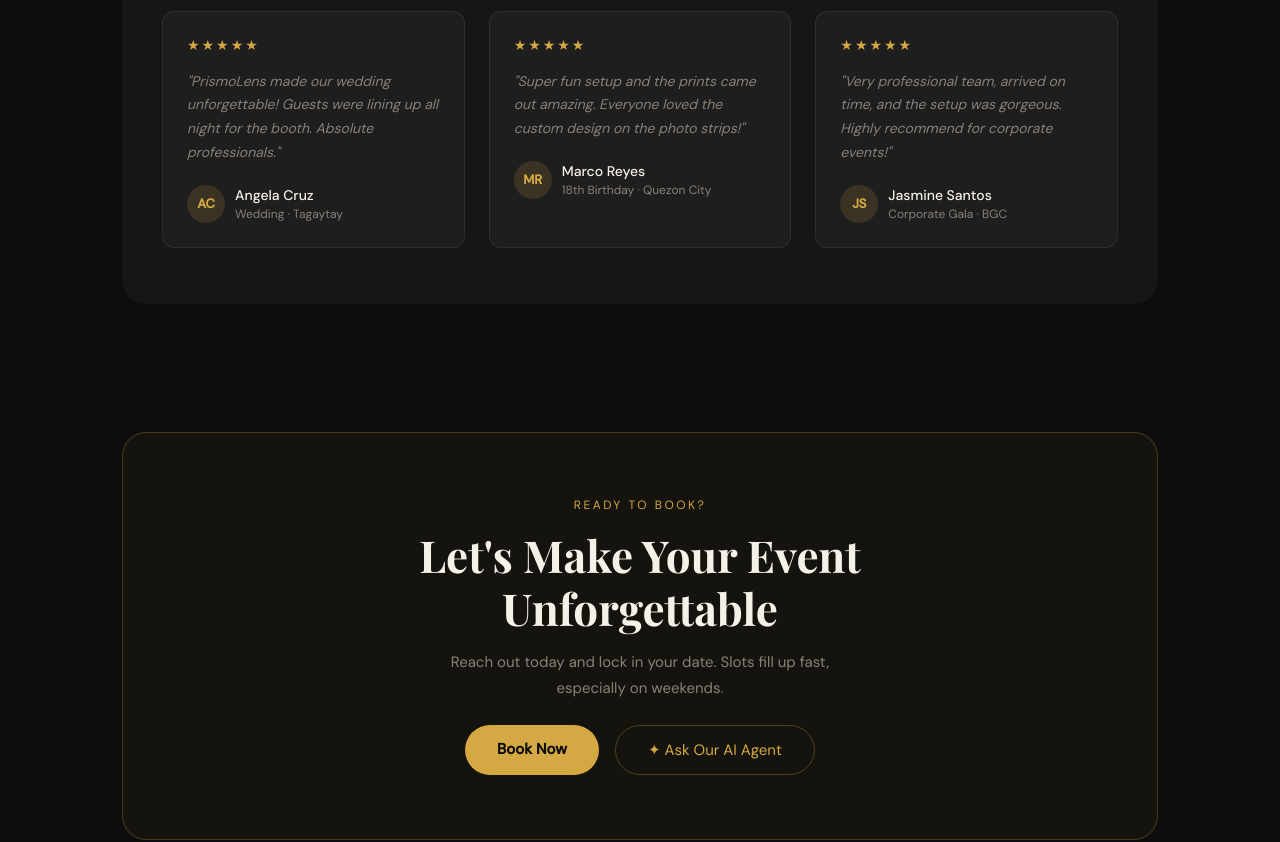
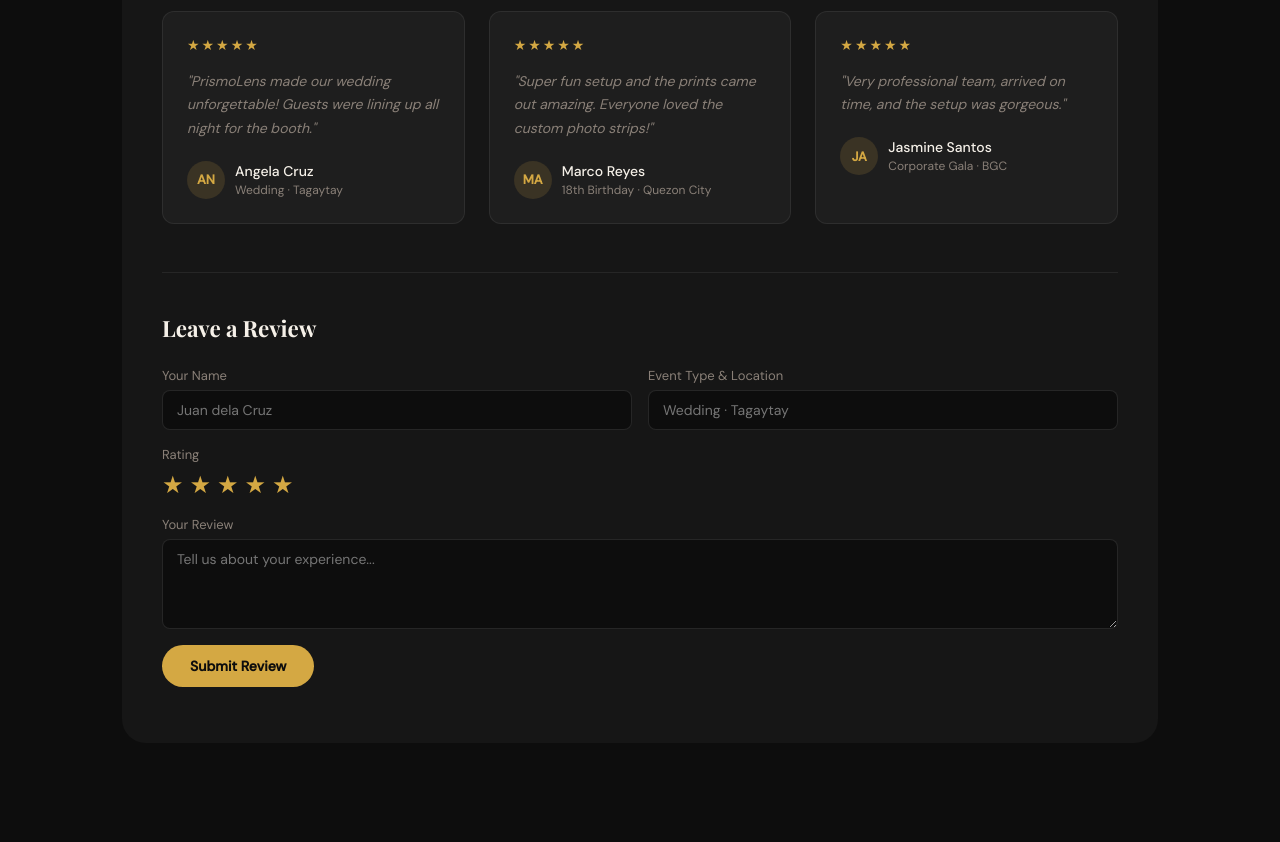
Before and after one commit to nyerrr/prismolens, a Next.js app: page / in a window 1280 px wide. Shown: the part 1620-2462 px from the top of the page. Built offline with nearby package versions, Linux system fonts and the light colour scheme; no server answers; the database is empty; a web font is replaced by a local one.

Commit message:
faet: added database - testimonials

```diff
--- a/components/home/Features.module.css
+++ b/components/home/Features.module.css
@@ -1,13 +1,83 @@
-.section { max-width: 1100px; margin: 0 auto; padding: 5rem 2rem; }
-.header { text-align: center; margin-bottom: 3rem; display: flex; flex-direction: column; align-items: center; gap: 0.75rem; }
-.label { font-size: 12px; letter-spacing: 2.5px; text-transform: uppercase; color: var(--gold); }
-.title { font-family: var(--font-display); font-size: clamp(2rem,4vw,3rem); font-weight: 700; }
-.grid { display: grid; grid-template-columns: repeat(auto-fit, minmax(220px, 1fr)); gap: 1.5rem; }
+/* Section Layout */
+.section {
+  max-width: 1100px;
+  margin: 0 auto;
+  padding: 5rem 2rem;
+}
+
+/* Header */
+.header {
+  text-align: center;
+
+  display: flex;
+  flex-direction: column;
+  align-items: center;
+  gap: 0.75rem;
+
+  margin-bottom: 3rem;
+}
+
+.label {
+  font-size: 12px;
+  letter-spacing: 2.5px;
+  text-transform: uppercase;
+  color: var(--gold);
+}
+
+.title {
+  font-family: var(--font-display);
+  font-size: clamp(2rem, 4vw, 3rem);
+  font-weight: 700;
+}
+
+/* Grid */
+.grid {
+  display: grid;
+  grid-template-columns: repeat(auto-fit, minmax(220px, 1fr));
+  gap: 1.5rem;
+}
+
+/* Cards */
 .card {
-  text-align: center; padding: 2.5rem 1.5rem; border-radius: var(--radius);
-  border: 0.5px solid transparent; transition: border-color 0.2s, background 0.2s;
+  text-align: center;
+
+  padding: 2.5rem 1.5rem;
+  border-radius: var(--radius);
+
+  border: 0.5px solid transparent;
+
+  transition:
+    border-color 0.2s,
+    background 0.2s;
 }
-.card:hover { border-color: rgba(212,168,67,0.2); background: rgba(212,168,67,0.03); }
-.icon { font-size: 2.5rem; margin-bottom: 1.25rem; display: block; }
-.cardTitle { font-family: var(--font-display); font-size: 1.2rem; font-weight: 700; margin-bottom: 0.6rem; color: var(--white); }
-.cardDesc { font-size: 14px; color: var(--muted); line-height: 1.7; }
+
+.card:hover {
+  border-color: rgba(212, 168, 67, 0.2);
+  background: rgba(212, 168, 67, 0.03);
+}
+
+/* Icon */
+.icon {
+  display: block;
+
+  font-size: 2.5rem;
+  margin-bottom: 1.25rem;
+}
+
+/* Card Text */
+.cardTitle {
+  font-family: var(--font-display);
+  font-size: 1.2rem;
+  font-weight: 700;
+
+  margin-bottom: 0.6rem;
+
+  color: var(--white);
+}
+
+.cardDesc {
+  font-size: 14px;
+  line-height: 1.7;
+
+  color: var(--muted);
+}
--- a/components/home/HomeCTA.module.css
+++ b/components/home/HomeCTA.module.css
@@ -1,17 +1,51 @@
-.cta { padding: 3rem 2rem 5rem; max-width: 1100px; margin: 0 auto; }
+/* CTA Section */
+.cta {
+  padding: 3rem 2rem 5rem;
+  max-width: 1100px;
+  margin: 0 auto;
+}
+
 .inner {
-  background: rgba(212,168,67,0.04); border: 0.5px solid rgba(212,168,67,0.25);
-  border-radius: 24px; padding: 4rem 2rem; text-align: center;
-  display: flex; flex-direction: column; align-items: center; gap: 1rem;
+  background: rgba(212,168,67,0.04);
+  border: 0.5px solid rgba(212,168,67,0.25);
+  border-radius: 24px;
+  padding: 4rem 2rem;
+  text-align: center;
+
+  display: flex;
+  flex-direction: column;
+  align-items: center;
+  gap: 1rem;
 }
-.label { font-size: 12px; letter-spacing: 2.5px; text-transform: uppercase; color: var(--gold); }
-.title { font-family: var(--font-display); font-size: clamp(1.75rem,4vw,2.75rem); font-weight: 700; max-width: 600px; line-height: 1.2; }
-.sub { font-size: 15px; color: var(--muted); max-width: 420px; line-height: 1.7; }
-.btns { display: flex; gap: 1rem; flex-wrap: wrap; justify-content: center; margin-top: 0.5rem; }
-.btnPrimary { background: var(--gold); color: var(--dark); font-weight: 600; padding: 14px 32px; border-radius: 100px; font-size: 15px; transition: opacity 0.2s, transform 0.2s; }
-.btnPrimary:hover { opacity: 0.88; transform: translateY(-2px); }
-.btnGhost { background: transparent; color: var(--gold); padding: 14px 32px; border-radius: 100px; border: 1px solid rgba(212,168,67,0.3); font-size: 15px; transition: border-color 0.2s, transform 0.2s; }
-.btnGhost:hover { border-color: var(--gold); transform: translateY(-2px); }
-.footer { background: var(--dark-2); border-top: 0.5px solid rgba(255,255,255,0.06); padding: 3rem 2rem; text-align: center; }
-.footerBrand { font-family: var(--font-display); font-size: 1.1rem; color: var(--gold); margin-bottom: 0.5rem; }
-.footerSub { font-size: 13px; color: var(--muted); }
+
+/* Text */
+.label {
+  font-size: 12px;
+  letter-spacing: 2.5px;
+  text-transform: uppercase;
+  color: var(--gold);
+}
+
+.title {
+  font-family: var(--font-display);
+  font-size: clamp(1.75rem, 4vw, 2.75rem);
+  font-weight: 700;
+  max-width: 600px;
+  line-height: 1.2;
+}
+
+.sub {
+  font-size: 15px;
+  color: var(--muted);
+  max-width: 420px;
+  line-height: 1.7;
+}
+
+/* Buttons */
+.btns {
+  display: flex;
+  gap: 1rem;
+  flex-wrap: wrap;
+  justify-content: center;
+  margin-top: 0.5rem;
+}
--- a/components/home/Testimonials.module.css
+++ b/components/home/Testimonials.module.css
@@ -1,14 +1,229 @@
-.section { padding: 0 2rem 5rem; max-width: 1100px; margin: 0 auto; }
-.inner { background: var(--dark-2); border-radius: 24px; padding: 3.5rem 2.5rem; }
-.header { text-align: center; margin-bottom: 2.5rem; display: flex; flex-direction: column; align-items: center; gap: 0.75rem; }
-.label { font-size: 12px; letter-spacing: 2.5px; text-transform: uppercase; color: var(--gold); }
-.title { font-family: var(--font-display); font-size: clamp(1.75rem,3vw,2.5rem); font-weight: 700; }
-.grid { display: grid; grid-template-columns: repeat(auto-fit, minmax(280px, 1fr)); gap: 1.5rem; }
-.card { background: var(--dark-3); border: 0.5px solid rgba(255,255,255,0.07); border-radius: var(--radius); padding: 1.5rem; transition: border-color 0.2s; }
-.card:hover { border-color: rgba(212,168,67,0.2); }
-.stars { color: var(--gold); font-size: 14px; letter-spacing: 2px; margin-bottom: 1rem; }
-.text { font-size: 14px; color: var(--muted); line-height: 1.7; margin-bottom: 1.25rem; font-style: italic; }
-.author { display: flex; align-items: center; gap: 10px; }
-.avatar { width: 38px; height: 38px; border-radius: 50%; background: rgba(212,168,67,0.15); display: flex; align-items: center; justify-content: center; font-size: 13px; font-weight: 600; color: var(--gold); flex-shrink: 0; }
-.name { font-size: 14px; font-weight: 500; color: var(--white); }
-.event { font-size: 12px; color: var(--muted); margin-top: 2px; }
+/* Section */
+.section {
+  max-width: 1100px;
+  margin: 0 auto;
+  padding: 0 2rem 5rem;
+}
+
+.inner {
+  padding: 3.5rem 2.5rem;
+  background: var(--dark-2);
+  border-radius: 24px;
+}
+
+/* Header */
+.header {
+  display: flex;
+  flex-direction: column;
+  align-items: center;
+  gap: 0.75rem;
+  margin-bottom: 2.5rem;
+  text-align: center;
+}
+
+.label {
+  color: var(--gold);
+  font-size: 12px;
+  letter-spacing: 2.5px;
+  text-transform: uppercase;
+}
+
+.title {
+  font-family: var(--font-display);
+  font-size: clamp(1.75rem, 3vw, 2.5rem);
+  font-weight: 700;
+}
+
+/* Loading */
+.loading {
+  text-align: center;
+  color: var(--muted);
+  font-size: 14px;
+  padding: 2rem 0;
+}
+
+/* Grid */
+.grid {
+  display: grid;
+  grid-template-columns: repeat(auto-fit, minmax(280px, 1fr));
+  gap: 1.5rem;
+}
+
+/* Card */
+.card {
+  padding: 1.5rem;
+  background: var(--dark-3);
+  border: 0.5px solid rgba(255, 255, 255, 0.07);
+  border-radius: var(--radius);
+  transition: border-color 0.2s;
+}
+
+.card:hover {
+  border-color: rgba(212, 168, 67, 0.2);
+}
+
+/* Stars */
+.stars {
+  margin-bottom: 1rem;
+  color: var(--gold);
+  font-size: 14px;
+  letter-spacing: 2px;
+}
+
+/* Text */
+.text {
+  margin-bottom: 1.25rem;
+  color: var(--muted);
+  font-size: 14px;
+  line-height: 1.7;
+  font-style: italic;
+}
+
+/* Author */
+.author {
+  display: flex;
+  align-items: center;
+  gap: 10px;
+}
+
+.avatar {
+  display: flex;
+  align-items: center;
+  justify-content: center;
+  flex-shrink: 0;
+  width: 38px;
+  height: 38px;
+  background: rgba(212, 168, 67, 0.15);
+  border-radius: 50%;
+  color: var(--gold);
+  font-size: 13px;
+  font-weight: 600;
+}
+
+.name {
+  color: var(--white);
+  font-size: 14px;
+  font-weight: 500;
+}
+
+.event {
+  margin-top: 2px;
+  color: var(--muted);
+  font-size: 12px;
+}
+
+/* Form */
+.formWrap {
+  margin-top: 3rem;
+  padding-top: 2.5rem;
+  border-top: 0.5px solid rgba(255, 255, 255, 0.07);
+}
+
+.formTitle {
+  font-family: var(--font-display);
+  font-size: 1.4rem;
+  font-weight: 700;
+  margin-bottom: 1.5rem;
+  color: var(--white);
+}
+
+.form {
+  display: flex;
+  flex-direction: column;
+  gap: 1rem;
+}
+
+.formRow {
+  display: grid;
+  grid-template-columns: 1fr 1fr;
+  gap: 1rem;
+}
+
+.field {
+  display: flex;
+  flex-direction: column;
+  gap: 6px;
+}
+
+.field label {
+  font-size: 13px;
+  color: var(--muted);
+}
+
+.field input,
+.field textarea {
+  background: var(--dark);
+  border: 0.5px solid rgba(255, 255, 255, 0.1);
+  border-radius: 8px;
+  padding: 10px 14px;
+  color: var(--white);
+  font-size: 14px;
+  font-family: var(--font-body);
+  outline: none;
+  transition: border-color 0.2s;
+}
+
+.field input:focus,
+.field textarea:focus {
+  border-color: rgba(212, 168, 67, 0.4);
+}
+
+.field textarea {
+  min-height: 90px;
+  resize: vertical;
+}
+
+/* Rating */
+.ratingRow {
+  display: flex;
+  gap: 6px;
+}
+
+.star {
+  background: none;
+  border: none;
+  font-size: 1.5rem;
+  color: var(--muted);
+  cursor: pointer;
+  transition: color 0.15s;
+  padding: 0;
+}
+
+.starActive {
+  color: var(--gold);
+}
+
+/* Submit */
+.submit {
+  background: var(--gold);
+  color: var(--dark);
+  border: none;
+  border-radius: 100px;
+  padding: 12px 28px;
+  font-size: 14px;
+  font-weight: 600;
+  width: fit-content;
+  transition: opacity 0.2s;
+}
+
+.submit:hover {
+  opacity: 0.85;
+}
+
+/* Thanks */
+.thanks {
+  color: var(--gold);
+  font-size: 15px;
+  padding: 1.5rem 0;
+}
+
+/* Responsive */
+@media (max-width: 640px) {
+  .inner {
+    padding: 2rem 1.25rem;
+  }
+
+  .formRow {
+    grid-template-columns: 1fr;
+  }
+}
--- a/components/home/Testimonials.tsx
+++ b/components/home/Testimonials.tsx
@@ -1,12 +1,53 @@
+'use client'
+
+import { useEffect, useState } from 'react'
+import { supabase } from '@/lib/supabase'
 import styles from './Testimonials.module.css'
 
-const reviews = [
-  { initials: 'AC', name: 'Angela Cruz', event: 'Wedding · Tagaytay', text: 'PrismoLens made our wedding unforgettable! Guests were lining up all night for the booth. Absolute professionals.' },
-  { initials: 'MR', name: 'Marco Reyes', event: '18th Birthday · Quezon City', text: 'Super fun setup and the prints came out amazing. Everyone loved the custom design on the photo strips!' },
-  { initials: 'JS', name: 'Jasmine Santos', event: 'Corporate Gala · BGC', text: 'Very professional team, arrived on time, and the setup was gorgeous. Highly recommend for corporate events!' },
+type Review = {
+  id: string
+  name: string
+  event: string
+  text: string
+  rating: number
+}
+
+const fallback: Review[] = [
+  { id: '1', name: 'Angela Cruz', event: 'Wedding · Tagaytay', text: 'PrismoLens made our wedding unforgettable! Guests were lining up all night for the booth.', rating: 5 },
+  { id: '2', name: 'Marco Reyes', event: '18th Birthday · Quezon City', text: 'Super fun setup and the prints came out amazing. Everyone loved the custom photo strips!', rating: 5 },
+  { id: '3', name: 'Jasmine Santos', event: 'Corporate Gala · BGC', text: 'Very professional team, arrived on time, and the setup was gorgeous.', rating: 5 },
 ]
 
 export default function Testimonials() {
+  const [reviews, setReviews] = useState<Review[]>(fallback)
+  const [loading, setLoading] = useState(true)
+  const [submitted, setSubmitted] = useState(false)
+  const [form, setForm] = useState({ name: '', event: '', text: '', rating: 5 })
+
+  useEffect(() => { fetchReviews() }, [])
+
+  async function fetchReviews() {
+    const { data, error } = await supabase
+      .from('testimonials')
+      .select('*')
+      .eq('approved', true)
+      .order('created_at', { ascending: false })
+    if (!error && data && data.length > 0) setReviews(data)
+    setLoading(false)
+  }
+
+  async function handleSubmit(e: React.FormEvent) {
+    e.preventDefault()
+    if (!form.name || !form.event || !form.text) return
+    const { error } = await supabase
+      .from('testimonials')
+      .insert([{ ...form, approved: false }])
+    if (!error) {
+      setSubmitted(true)
+      setForm({ name: '', event: '', text: '', rating: 5 })
+    }
+  }
+
   return (
     <section className={styles.section}>
       <div className={styles.inner}>
@@ -14,13 +55,17 @@ export default function Testimonials() {
           <span className={styles.label}>Trusted by</span>
           <h2 className={styles.title}>What Our Clients Say</h2>
         </div>
+
+        {loading ? (
+          <p className={styles.loading}>Loading reviews...</p>
+        ) : (
           <div className={styles.grid}>
-          {reviews.map(({ initials, name, event, text }) => (
-            <div key={name} className={styles.card}>
-              <div className={styles.stars}>★★★★★</div>
+            {reviews.map(({ id, name, event, text, rating }) => (
+              <div key={id} className={styles.card}>
+                <div className={styles.stars}>{'★'.repeat(rating)}{'☆'.repeat(5 - rating)}</div>
                 <p className={styles.text}>"{text}"</p>
                 <div className={styles.author}>
-                <div className={styles.avatar}>{initials}</div>
+                  <div className={styles.avatar}>{name.slice(0, 2).toUpperCase()}</div>
                   <div>
                     <div className={styles.name}>{name}</div>
                     <div className={styles.event}>{event}</div>
@@ -29,6 +74,62 @@ export default function Testimonials() {
               </div>
             ))}
           </div>
+        )}
+
+        <div className={styles.formWrap}>
+          <h3 className={styles.formTitle}>Leave a Review</h3>
+          {submitted ? (
+            <p className={styles.thanks}>✦ Thanks! Your review is pending approval.</p>
+          ) : (
+            <form onSubmit={handleSubmit} className={styles.form}>
+              <div className={styles.formRow}>
+                <div className={styles.field}>
+                  <label>Your Name</label>
+                  <input
+                    type="text"
+                    placeholder="Juan dela Cruz"
+                    value={form.name}
+                    onChange={e => setForm({ ...form, name: e.target.value })}
+                    required
+                  />
+                </div>
+                <div className={styles.field}>
+                  <label>Event Type & Location</label>
+                  <input
+                    type="text"
+                    placeholder="Wedding · Tagaytay"
+                    value={form.event}
+                    onChange={e => setForm({ ...form, event: e.target.value })}
+                    required
+                  />
+                </div>
+              </div>
+              <div className={styles.field}>
+                <label>Rating</label>
+                <div className={styles.ratingRow}>
+                  {[1, 2, 3, 4, 5].map(n => (
+                    <button
+                      type="button"
+                      key={n}
+                      className={`${styles.star} ${form.rating >= n ? styles.starActive : ''}`}
+                      onClick={() => setForm({ ...form, rating: n })}
+                    >★</button>
+                  ))}
+                </div>
+              </div>
+              <div className={styles.field}>
+                <label>Your Review</label>
+                <textarea
+                  placeholder="Tell us about your experience..."
+                  value={form.text}
+                  onChange={e => setForm({ ...form, text: e.target.value })}
+                  required
+                />
+              </div>
+              <button type="submit" className={styles.submit}>Submit Review</button>
+            </form>
+          )}
+        </div>
       </div>
     </section>
   )
--- a/components/home/hero.module.css
+++ b/components/home/hero.module.css
@@ -1,55 +1,209 @@
+/* Hero Section */
 .hero {
   min-height: 100vh;
-  display: flex; flex-direction: column; align-items: center; justify-content: center;
-  text-align: center; padding: 4rem 2rem; padding-top: calc(64px + 4rem);
-  position: relative; overflow: hidden;
-  opacity: 0; transform: translateY(20px);
-  transition: opacity 0.8s ease, transform 0.8s ease;
+
+  display: flex;
+  flex-direction: column;
+  align-items: center;
+  justify-content: center;
+
+  position: relative;
+  overflow: hidden;
+
+  padding: 4rem 2rem;
+  padding-top: calc(64px + 4rem);
+
+  text-align: center;
+
+  opacity: 0;
+  transform: translateY(20px);
+
+  transition:
+    opacity 0.8s ease,
+    transform 0.8s ease;
 }
-.hero.visible { opacity: 1; transform: translateY(0); }
+
+.hero.visible {
+  opacity: 1;
+  transform: translateY(0);
+}
+
+/* Background Effects */
 .bg {
-  position: absolute; inset: 0;
-  background: radial-gradient(ellipse 80% 60% at 50% 40%, rgba(212,168,67,0.08) 0%, transparent 70%);
+  position: absolute;
+  inset: 0;
+
+  background:
+    radial-gradient(
+      ellipse 80% 60% at 50% 40%,
+      rgba(212, 168, 67, 0.08) 0%,
+      transparent 70%
+    );
+
   pointer-events: none;
 }
+
 .ring {
-  position: absolute; width: 600px; height: 600px;
-  border: 0.5px solid rgba(212,168,67,0.1); border-radius: 50%;
-  top: 50%; left: 50%; transform: translate(-50%,-50%); pointer-events: none;
+  position: absolute;
+  top: 50%;
+  left: 50%;
+
+  width: 600px;
+  height: 600px;
+
+  border: 0.5px solid rgba(212, 168, 67, 0.1);
+  border-radius: 50%;
+
+  transform: translate(-50%, -50%);
+
+  pointer-events: none;
 }
-.ring2 { width: 900px; height: 900px; border-color: rgba(212,168,67,0.05); }
+
+.ring2 {
+  width: 900px;
+  height: 900px;
+
+  border-color: rgba(212, 168, 67, 0.05);
+}
+
+/* Badge */
 .badge {
-  background: rgba(212,168,67,0.12); border: 0.5px solid rgba(212,168,67,0.3);
-  color: var(--gold); font-size: 12px; letter-spacing: 2px; text-transform: uppercase;
-  padding: 6px 16px; border-radius: 100px; margin-bottom: 2rem;
+  margin-bottom: 2rem;
+  padding: 6px 16px;
+
+  background: rgba(212, 168, 67, 0.12);
+  border: 0.5px solid rgba(212, 168, 67, 0.3);
+  border-radius: 100px;
+
+  color: var(--gold);
+
+  font-size: 12px;
+  letter-spacing: 2px;
+  text-transform: uppercase;
+
   animation: fadeUp 0.6s ease 0.2s both;
 }
+
+/* Heading */
 .heading {
-  font-family: var(--font-display); font-size: clamp(3rem,8vw,6rem);
-  font-weight: 900; line-height: 1.05; margin-bottom: 1.5rem; max-width: 800px;
+  max-width: 800px;
+  margin-bottom: 1.5rem;
+
+  font-family: var(--font-display);
+  font-size: clamp(3rem, 8vw, 6rem);
+  font-weight: 900;
+  line-height: 1.05;
+
   animation: fadeUp 0.6s ease 0.35s both;
 }
-.em { font-style: italic; color: var(--gold); }
+
+.em {
+  font-style: italic;
+  color: var(--gold);
+}
+
+/* Subtitle */
 .sub {
-  font-size: 18px; color: var(--muted); max-width: 500px;
-  line-height: 1.7; margin-bottom: 3rem;
+  max-width: 500px;
+  margin-bottom: 3rem;
+
+  color: var(--muted);
+
+  font-size: 18px;
+  line-height: 1.7;
+
   animation: fadeUp 0.6s ease 0.5s both;
 }
-.btns { display: flex; gap: 1rem; flex-wrap: wrap; justify-content: center; animation: fadeUp 0.6s ease 0.65s both; }
+
+/* Buttons */
+.btns {
+  display: flex;
+  flex-wrap: wrap;
+  justify-content: center;
+  gap: 1rem;
+
+  animation: fadeUp 0.6s ease 0.65s both;
+}
+
 .btnPrimary {
-  background: var(--gold); color: var(--dark); font-weight: 600;
-  padding: 14px 32px; border-radius: 100px; font-size: 15px;
-  transition: opacity 0.2s, transform 0.2s;
+  padding: 14px 32px;
+
+  background: var(--gold);
+  border-radius: 100px;
+
+  color: var(--dark);
+
+  font-size: 15px;
+  font-weight: 600;
+
+  transition:
+    opacity 0.2s,
+    transform 0.2s;
 }
-.btnPrimary:hover { opacity: 0.88; transform: translateY(-2px); }
+
+.btnPrimary:hover {
+  opacity: 0.88;
+  transform: translateY(-2px);
+}
+
 .btnOutline {
-  background: transparent; color: var(--white);
-  padding: 14px 32px; border-radius: 100px;
-  border: 1px solid rgba(255,255,255,0.2); font-size: 15px;
-  transition: border-color 0.2s, transform 0.2s;
+  padding: 14px 32px;
+
+  background: transparent;
+  border: 1px solid rgba(255, 255, 255, 0.2);
+  border-radius: 100px;
+
+  color: var(--white);
+
+  font-size: 15px;
+
+  transition:
+    border-color 0.2s,
+    transform 0.2s;
 }
-.btnOutline:hover { border-color: var(--white); transform: translateY(-2px); }
-.stats { display: flex; gap: 3rem; margin-top: 5rem; flex-wrap: wrap; justify-content: center; animation: fadeUp 0.6s ease 0.8s both; }
-.statNum { font-family: var(--font-display); font-size: 2.5rem; font-weight: 700; color: var(--gold); }
-.statLabel { font-size: 13px; color: var(--muted); margin-top: 4px; }
-@keyframes fadeUp { from { opacity: 0; transform: translateY(16px); } to { opacity: 1; transform: translateY(0); } }
+
+.btnOutline:hover {
+  border-color: var(--white);
+  transform: translateY(-2px);
+}
+
+/* Stats */
+.stats {
+  display: flex;
+  flex-wrap: wrap;
+  justify-content: center;
+  gap: 3rem;
+
+  margin-top: 5rem;
+
+  animation: fadeUp 0.6s ease 0.8s both;
+}
+
+.statNum {
+  font-family: var(--font-display);
+  font-size: 2.5rem;
+  font-weight: 700;
+
+  color: var(--gold);
+}
+
+.statLabel {
+  margin-top: 4px;
+
+  color: var(--muted);
+
+  font-size: 13px;
+}
+
+/* Animations */
+@keyframes fadeUp {
+  from {
+    opacity: 0;
+    transform: translateY(16px);
+  }
+
+  to {
+    opacity: 1;
+    transform: translateY(0);
+  }
+}
--- /dev/null
+++ b/lib/supabase.ts
@@ -0,0 +1,6 @@
+import { createClient } from '@supabase/supabase-js';
+
+export const supabase = createClient(
+    process.env.NEXT_PUBLIC_SUPABASE_URL!,
+    process.env.NEXT_PUBLIC_SUPABASE_ANON_KEY!
+)
--- a/package.json
+++ b/package.json
@@ -9,6 +9,7 @@
     "lint": "eslint"
   },
   "dependencies": {
+    "@supabase/supabase-js": "^2.106.2",
     "next": "16.2.6",
     "react": "19.2.4",
     "react-dom": "19.2.4"
```
Also changed, not shown: 1 other file (tests, documents, lock files or other folders). Lines whose indentation alone changed are shown as unchanged.
